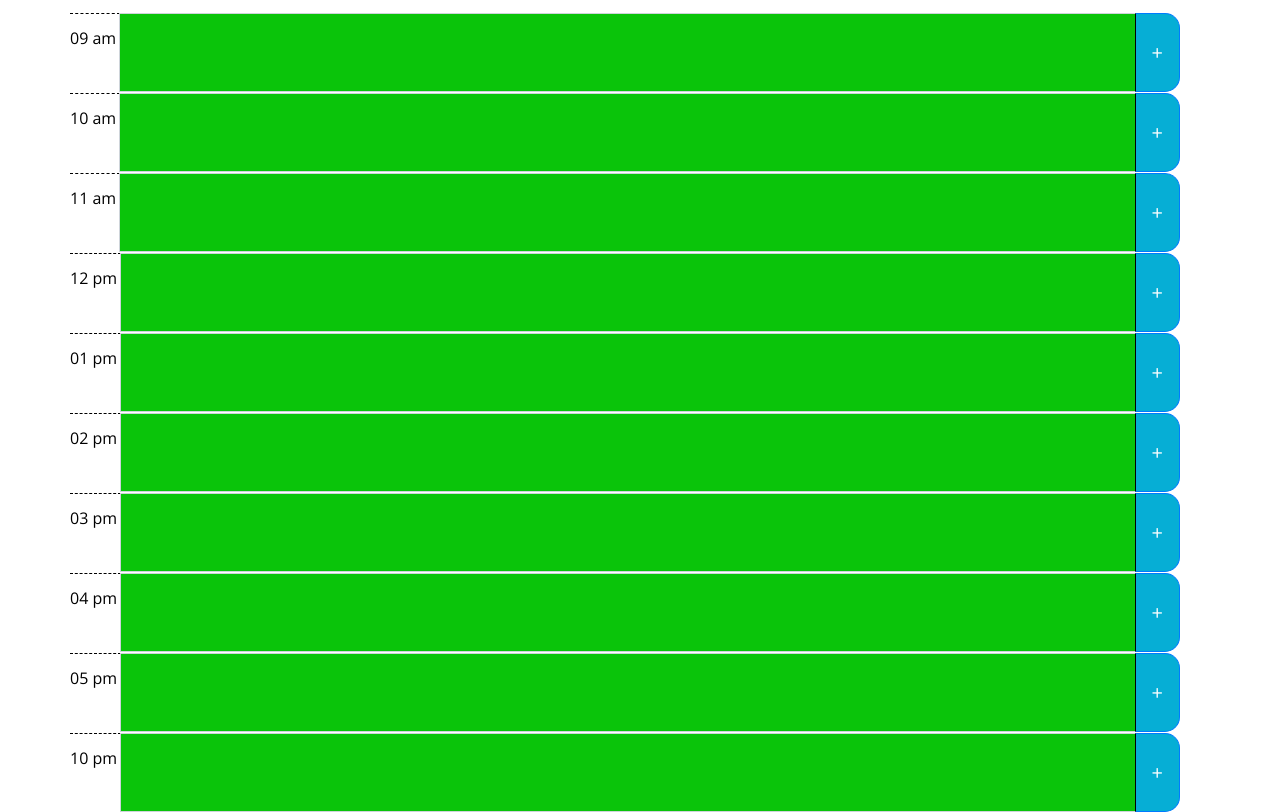
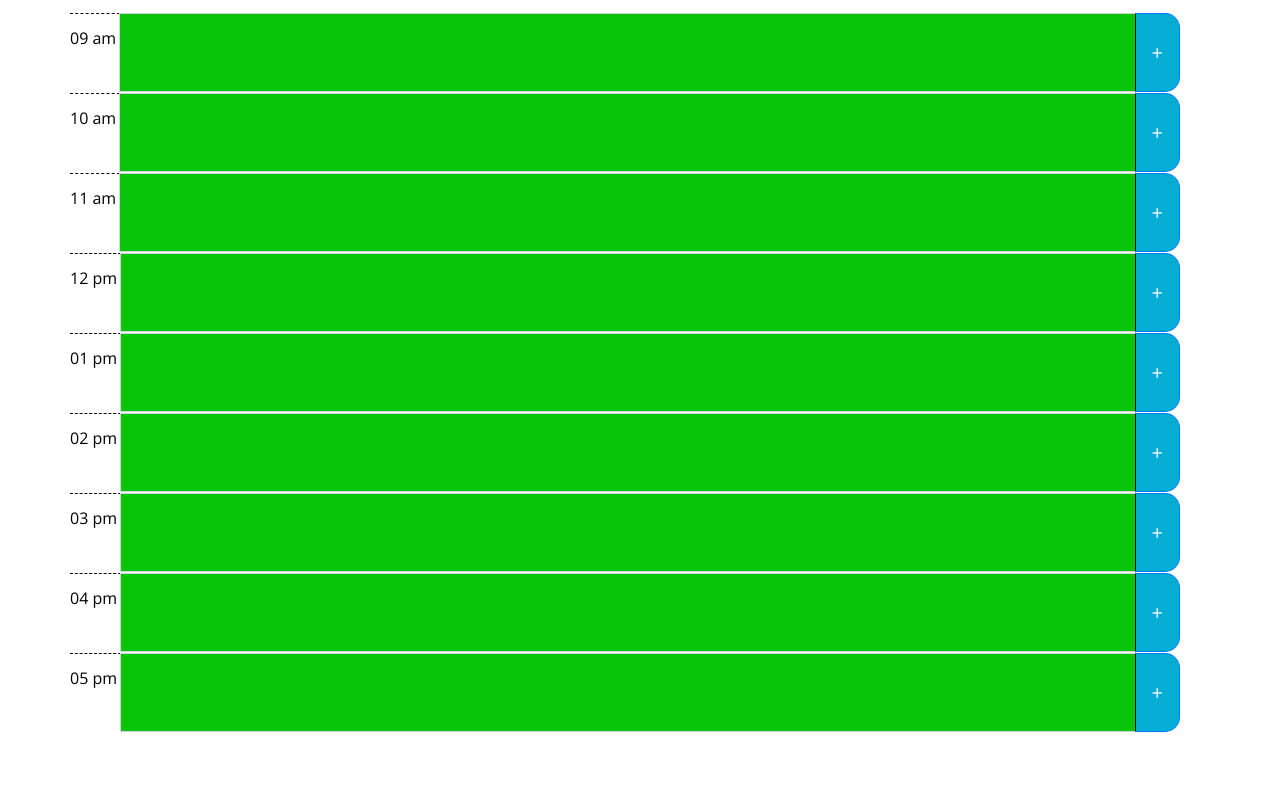
Before and after one commit to neharichi/WorkDayScheduler, a plain HTML site: page DailyPlanner.html in a window 1280 px wide. Shown: the part 80-892 px from the top of the page. After the commit the page ends 812 px from the top, so only its background shows below. Drawn offline with nearby package versions, Linux system fonts and the light colour scheme.

Commit message:
fix html

```diff
--- a/DailyPlanner.html
+++ b/DailyPlanner.html
@@ -113,16 +113,6 @@
                 <button type="submit" class="btn btn-primary btn-lg ml-0 pt-3 pb-3 saveBtn" id="btn8">+</button>
             </div>
         </div>
-
-        <div class="input-group row timeblock">
-            <div class="input-group-prepend">
-                <label for="tArea9" class="pt-3 pr-1 hour">10 pm</label>
-            </div>
-            <textarea class="form-control text-area" id="tArea9" cols="50"></textarea>
-            <div class="input-group-append">
-                <button type="submit" class="btn btn-primary btn-lg ml-0 pt-3 pb-3 saveBtn" id="btn9">+</button>
-            </div>
-        </div>
     </div>
     <script type="text/javascript" src="script.js">
     </script>
```
